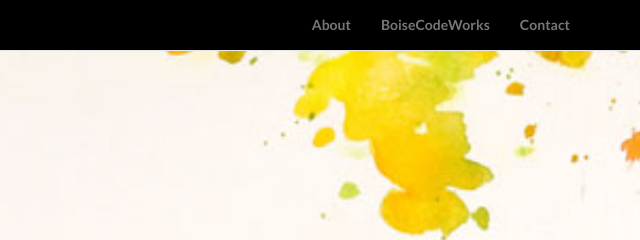
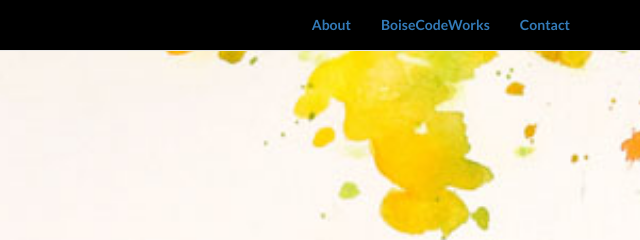
Before and after one commit to CPink/cpink.github.io, a plain HTML site: page index.html in a window 1280 px wide. Shown: the top 240 px of the page, 640-1280 px from the left. Drawn offline with Linux system fonts and the light colour scheme.

Commit message:
made it better

```diff
--- a/css/landing-page.css
+++ b/css/landing-page.css
@@ -169,3 +169,7 @@ footer {
 p.copyright {
     margin: 15px 0 0;
 }
+
+.navbar-default .navbar-nav>li>a{
+    color: #337ab7;
+}
```
